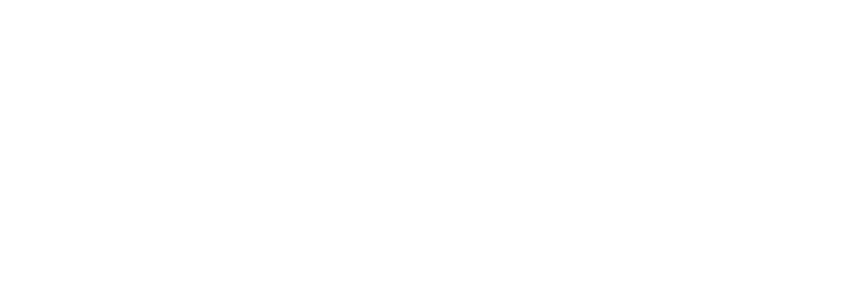
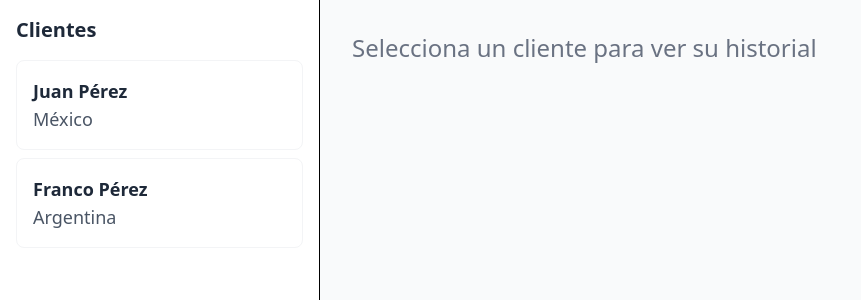
Before and after one commit to francoleon42/car-rental-front, a React (Vite) app: page /admin/clientes in a window 1280 px wide. Before the commit this address had no page. Shown: the top 300 px of the page, without its empty margins (0-861 px from the left). Built offline with nearby package versions, Linux system fonts and the light colour scheme.

Commit message:
add vista ver historial de clientes

```diff
--- a/src/pages/rolAdmin/gestionRenta/componentes/RequestCard.jsx
+++ b/src/pages/rolAdmin/gestionRenta/componentes/RequestCard.jsx
@@ -13,6 +13,7 @@
       setIsProcessing(false);
     }
   };
+
 
   return (
     <div className="p-4 bg-white rounded-lg shadow-md hover:shadow-lg transition-shadow mb-4">
--- /dev/null
+++ b/src/pages/rolAdmin/verHistorialDeCliente/ClientesPages.jsx
@@ -0,0 +1,56 @@
+// pages/ClientsPage.jsx
+import { useState } from 'react';
+import ClienteCard from './componentes/ClienteCard';
+import ClienteDetalle from './componentes/ClienteDetalle'; '../verHistorialDeCliente/componentes/ClienteDetalle';
+
+const ClientsPage = () => {
+  const [clients] = useState([
+    {
+      id: 1,
+      firstName: "Juan",
+      lastName: "Pérez",
+      dob: "1990-01-15",
+      address: "Calle Principal 123",
+      country: "México"
+    },
+    {
+      id: 2,
+      firstName: "Franco",
+      lastName: "Pérez",
+      dob: "2001-01-15",
+      address: "Calle Principal 123",
+      country: "Argentina"
+    },
+  ]);
+
+  const [requests] = useState([
+    // Tus datos de solicitudes mockeadas...
+  ]);
+
+  const [selectedClient, setSelectedClient] = useState(null);
+
+  return (
+    <div className="flex min-h-screen bg-gray-50">
+      {/* Lista de Clientes */}
+      <div className="w-80 border-r bg-white p-4 overflow-y-auto">
+        <h2 className="text-xl font-bold text-gray-800 mb-4">Clientes</h2>
+        {clients.map(client => (
+          <ClienteCard
+            key={client.id}
+            client={client}
+            isSelected={selectedClient?.id === client.id}
+            onClick={() => setSelectedClient(client)}
+          />
+        ))}
+      </div>
+
+      {/* Detalles del Cliente */}
+      <ClienteDetalle
+        client={selectedClient}
+        // requests={requests.filter(r => r.clientId === selectedClient?.id)}
+      />
+    </div>
+  );
+};
+
+export default ClientsPage;
--- /dev/null
+++ b/src/pages/rolAdmin/verHistorialDeCliente/componentes/ClienteCard.jsx
@@ -0,0 +1,27 @@
+import PropTypes from 'prop-types';
+
+const ClienteCard = ({ client, isSelected, onClick }) => {
+  return (
+    <div
+      onClick={onClick}
+      className={`p-4 mb-2 cursor-pointer rounded-lg transition-colors ${
+        isSelected
+          ? 'bg-blue-50 border-2 border-blue-200'
+          : 'bg-white hover:bg-gray-50 border border-gray-100'
+      }`}
+    >
+      <h3 className="text-lg font-semibold text-gray-800">
+        {client.firstName} {client.lastName}
+      </h3>
+      <p className="text-sm text-gray-600">{client.country}</p>
+    </div>
+  );
+};
+
+ClienteCard.propTypes = {
+  client: PropTypes.object.isRequired,
+  isSelected: PropTypes.bool,
+  onClick: PropTypes.func.isRequired
+};
+
+export default ClienteCard;
--- /dev/null
+++ b/src/pages/rolAdmin/verHistorialDeCliente/componentes/ClienteDetalle.jsx
@@ -0,0 +1,71 @@
+import PropTypes from 'prop-types';
+import SolicitudCliente from './SolicitudCliente';
+import { useState } from 'react';
+
+const ClienteDetalle = ({ client }) => {
+
+  const [historial] = useState([
+    {
+      "id": 1,
+      "pricePerDay": 50,
+      "acceptedDate": null,
+      "rejected": false,
+      "startingDate": "2024-03-01T00:00:00.000Z",
+      "dueDate": "2026-03-05T00:00:00.000Z",
+      "endDate": null,
+      "createdAt": "2025-02-11T20:32:50.096Z",
+      "updatedAt": "2025-02-11T20:32:50.096Z"
+    },
+    {
+      "id": 2,
+      "pricePerDay": 50,
+      "acceptedDate": null,
+      "rejected": false,
+      "startingDate": "2024-04-01T00:00:00.000Z",
+      "dueDate": "2026-03-05T00:00:00.000Z",
+      "endDate": null,
+      "createdAt": "2025-02-11T20:32:50.099Z",
+      "updatedAt": "2025-02-11T20:32:50.099Z"
+    }
+  ]);
+
+  if (!client) return (
+    <div className="p-8 text-gray-500 text-center">
+      Selecciona un cliente para ver su historial
+    </div>
+  );
+
+  if (historial.length === 0) return (
+    <div className="p-8 text-gray-500 text-center">
+      No hay historial de rentas disponible.
+    </div>
+  );
+
+  return (
+    <div className="flex-1 p-6">
+      <div className="mb-8">
+
+        <h2 className="text-2xl font-bold text-gray-800 mb-2">
+          {client.firstName} {client.lastName}
+        </h2>
+        <p className="text-gray-600">Origen: {client.address}, {client.country}</p>
+        <p className="text-gray-600">Nacimiento: {client.dob}</p>
+
+      </div>
+
+      <h3 className="text-xl font-semibold text-gray-800 mb-4">Historial de Rentas</h3>
+      <div className="space-y-3">
+
+        {historial.map(request => (
+         <SolicitudCliente key={request.id} request={request} />
+        ))}
+      </div>
+    </div>
+  );
+};
+
+ClienteDetalle.propTypes = {
+  client: PropTypes.object,
+};
+
+export default ClienteDetalle;
--- /dev/null
+++ b/src/pages/rolAdmin/verHistorialDeCliente/componentes/EstadoSolicitud.jsx
@@ -0,0 +1,29 @@
+import PropTypes from 'prop-types';
+
+const EstadoSolicitud = ({ status }) => {
+  const statusColors = {
+    accepted: 'bg-green-100 text-green-800',
+    rejected: 'bg-red-100 text-red-800',
+    pending: 'bg-yellow-100 text-yellow-800'
+  };
+
+  const getStatus = () => {
+    if (status.acceptedDate) return 'accepted';
+    if (status.rejected) return 'rejected';
+    return 'pending';
+  };
+
+  return (
+    <span
+      className={`inline-flex items-center px-3 py-1 rounded-full text-sm font-medium ${statusColors[getStatus()]}`}
+    >
+      {getStatus()}
+    </span>
+  );
+};
+
+EstadoSolicitud.propTypes = {
+  status: PropTypes.object.isRequired
+};
+
+export default EstadoSolicitud;
--- /dev/null
+++ b/src/pages/rolAdmin/verHistorialDeCliente/componentes/SolicitudCliente.jsx
@@ -0,0 +1,35 @@
+import PropTypes from 'prop-types';
+import RequestStatus from './EstadoSolicitud';
+
+
+
+const SolicitudCliente = ({ request }) => {
+
+  return (
+    <div className="p-4 bg-white rounded-lg shadow-sm mb-3 hover:shadow-md transition-shadow">
+      <div className="flex justify-between items-start">
+        <div>
+          <h4 className="font-medium text-gray-800">Renta #{request.id}</h4>
+          <p className="text-sm text-gray-600">
+            Fecha de solcitud:  {new Date(request.createdAt).toLocaleDateString()}
+          </p>
+          <p className="text-sm text-gray-600">
+            Desde:  {new Date(request.startingDate).toLocaleDateString()}
+          </p>
+          <p className="text-sm text-gray-600">
+            Hasta :{new Date(request.dueDate).toLocaleDateString()}
+          </p>
+          <p className="text-blue-600 font-medium mt-1">
+            ${request.pricePerDay}/día
+          </p>
+        </div>
+        <RequestStatus status={request} />
+      </div>
+    </div>
+  );
+};
+SolicitudCliente.propTypes = {
+  request: PropTypes.object.isRequired
+};
+
+export default SolicitudCliente;
--- a/src/routes/routes.jsx
+++ b/src/routes/routes.jsx
@@ -8,6 +8,7 @@
 import AutoListPage from "../pages/rolCliente/verAutos/AutoListPage";
 import AutoDetalle from "../pages/rolCliente/verAutos/componentes/AutoDetalle";
 import RentasSolicitadasPage from "../pages/rolAdmin/gestionRenta/RentasSolicitadasPage"
+import ClientsPage from "../pages/rolAdmin/verHistorialDeCliente/ClientesPages";
 
 
 export const MyRoutes = () => {
@@ -23,6 +24,7 @@
         <Route path="/cliente/auto/detalle/:id" element={< AutoDetalle/>} />
 
         <Route path="/admin/renta/solicitadas" element={< RentasSolicitadasPage/>} />
+        <Route path="/admin/clientes/" element={< ClientsPage/>} />
 
 
       </Routes>
```
